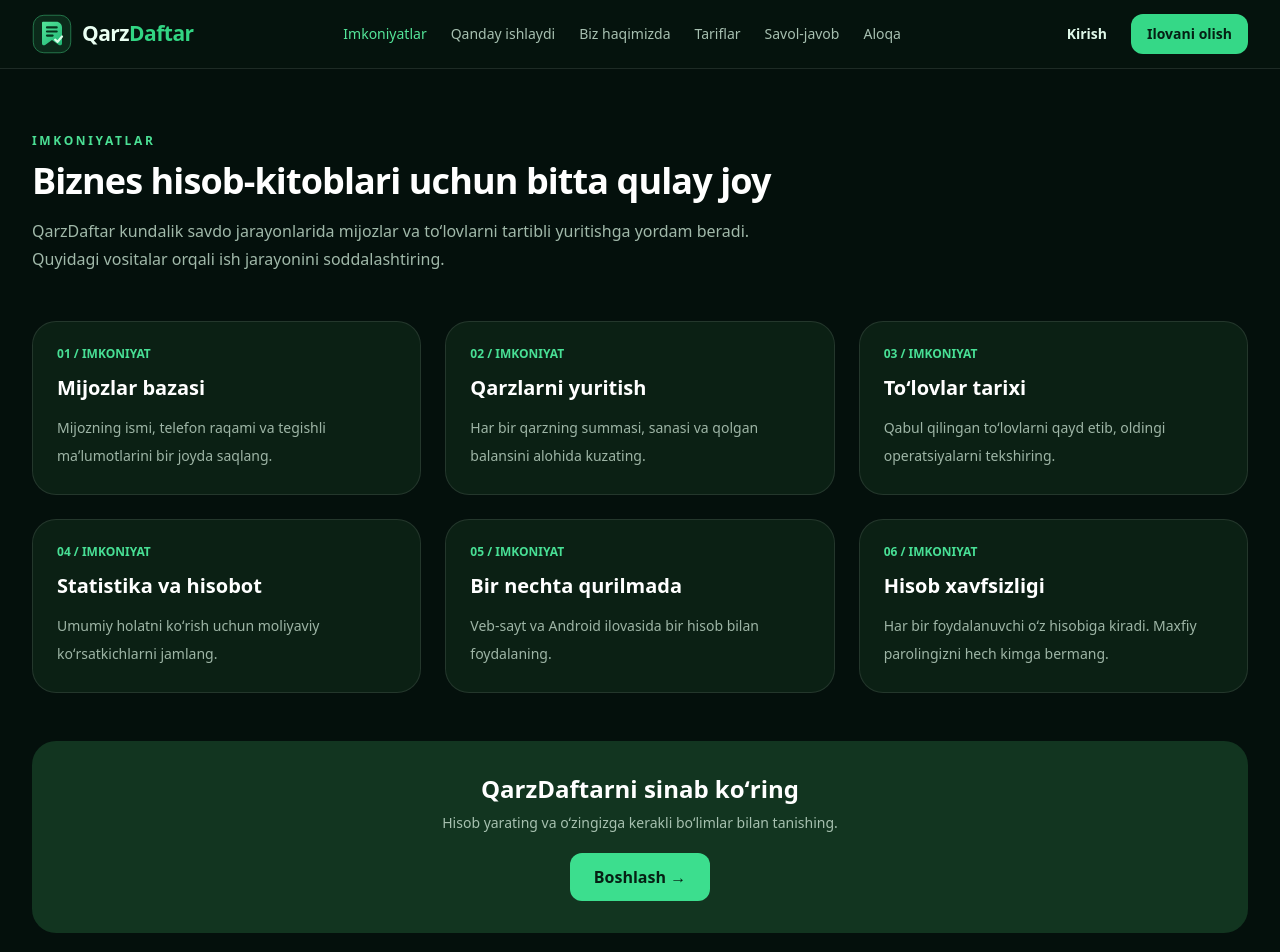
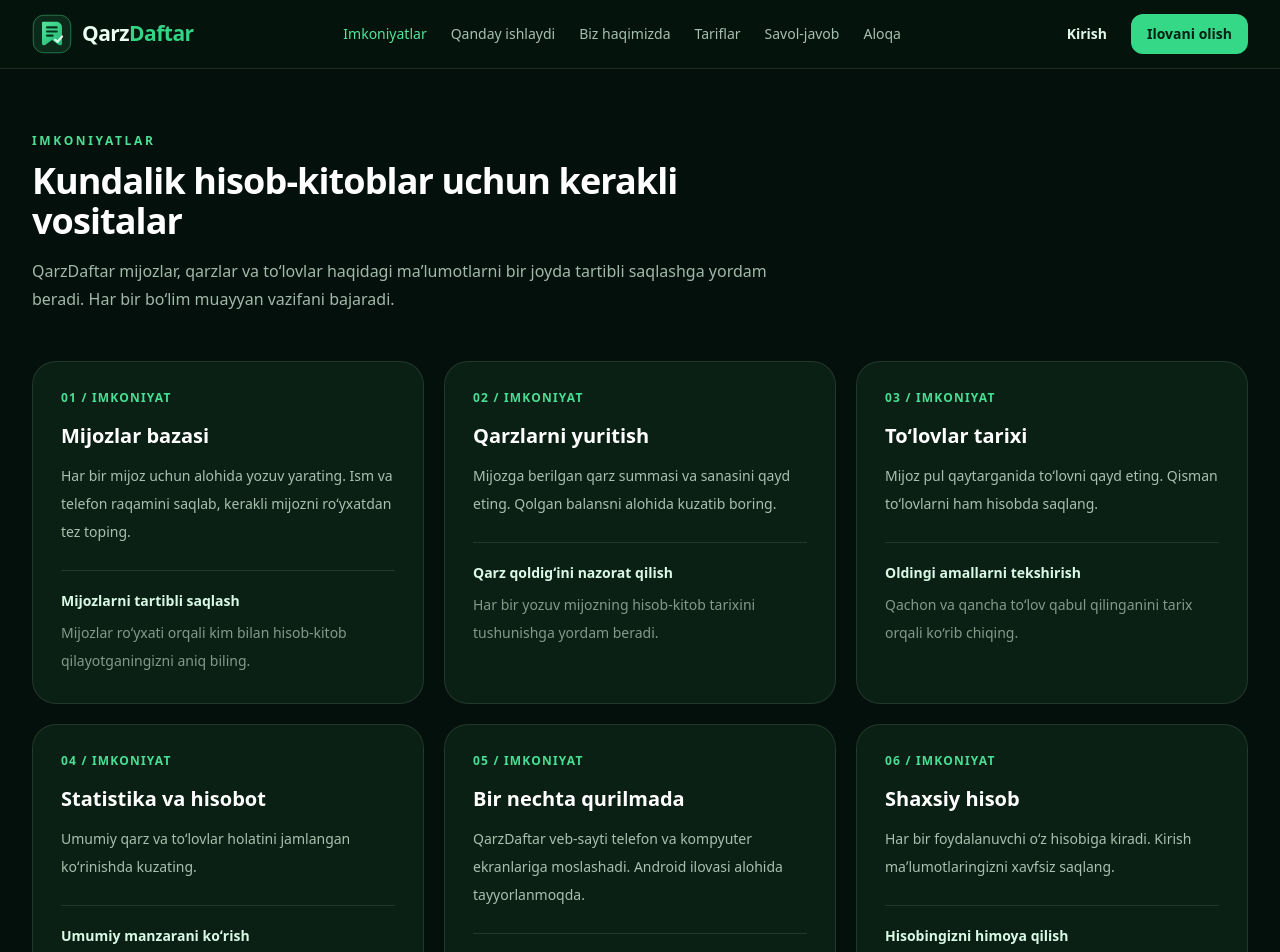
Before and after one commit to i04728109-cell/qarzdaftar, a Next.js app: page /features in a window 1280 px wide. Shown: the top 952 px of the page. Built offline with nearby package versions, Linux system fonts and the light colour scheme.

Commit message:
Expand QarzDaftar feature information

```diff
--- a/src/app/features/page.tsx
+++ b/src/app/features/page.tsx
@@ -1,11 +1,21 @@
 import Link from "next/link";
 import { MarketingFrame, SectionHeading } from "@/components/Marketing";
+
 const features = [
- ["Mijozlar bazasi","Mijozning ismi, telefon raqami va tegishli maʼlumotlarini bir joyda saqlang.","Mijozlar roʻyxati telefon ekranida."],
- ["Qarzlarni yuritish","Har bir qarzning summasi, sanasi va qolgan balansini alohida kuzating.","QarzDaftar bilan ishlayotgan sotuvchi."],
- ["Toʻlovlar tarixi","Qabul qilingan toʻlovlarni qayd etib, oldingi operatsiyalarni tekshiring.","Telefon ekranida muvaffaqiyatli toʻlov."],
- ["Statistika va hisobot","Umumiy holatni koʻrish uchun moliyaviy koʻrsatkichlarni jamlang.","Qarz va toʻlovlar statistikasi."],
- ["Bir nechta qurilmada","Veb-sayt va Android ilovasida bir hisob bilan foydalaning.","QarzDaftar ilovasi smartfonda."],
- ["Hisob xavfsizligi","Har bir foydalanuvchi oʻz hisobiga kiradi. Maxfiy parolingizni hech kimga bermang.","Smartfondan xavfsiz foydalanayotgan mijoz."],
+  ["Mijozlar bazasi", "Har bir mijoz uchun alohida yozuv yarating. Ism va telefon raqamini saqlab, kerakli mijozni roʻyxatdan tez toping.", "Mijozlarni tartibli saqlash", "Mijozlar roʻyxati orqali kim bilan hisob-kitob qilayotganingizni aniq biling."],
+  ["Qarzlarni yuritish", "Mijozga berilgan qarz summasi va sanasini qayd eting. Qolgan balansni alohida kuzatib boring.", "Qarz qoldigʻini nazorat qilish", "Har bir yozuv mijozning hisob-kitob tarixini tushunishga yordam beradi."],
+  ["Toʻlovlar tarixi", "Mijoz pul qaytarganida toʻlovni qayd eting. Qisman toʻlovlarni ham hisobda saqlang.", "Oldingi amallarni tekshirish", "Qachon va qancha toʻlov qabul qilinganini tarix orqali ko‘rib chiqing."],
+  ["Statistika va hisobot", "Umumiy qarz va toʻlovlar holatini jamlangan koʻrinishda kuzating.", "Umumiy manzarani koʻrish", "Hisob-kitoblarni alohida daftarlar yoki tarqoq yozuvlardan qidirmang."],
+  ["Bir nechta qurilmada", "QarzDaftar veb-sayti telefon va kompyuter ekranlariga moslashadi. Android ilovasi alohida tayyorlanmoqda.", "Qulay foydalanish", "Veb-hisob va Android ilovasi bir hisob bilan ishlashi rejalashtirilgan."],
+  ["Shaxsiy hisob", "Har bir foydalanuvchi oʻz hisobiga kiradi. Kirish maʼlumotlaringizni xavfsiz saqlang.", "Hisobingizni himoya qilish", "Parolingizni boshqa odamlar bilan ulashmang va umumiy qurilmada hisobdan chiqishni unutmang."]
 ];
-export default function FeaturesPage(){return <MarketingFrame><section className="mx-auto max-w-7xl px-5 py-16 lg:px-8"><SectionHeading eyebrow="Imkoniyatlar" title="Biznes hisob-kitoblari uchun bitta qulay joy" text="QarzDaftar kundalik savdo jarayonlarida mijozlar va toʻlovlarni tartibli yuritishga yordam beradi. Quyidagi vositalar orqali ish jarayonini soddalashtiring."/><div className="mt-12 grid gap-6 md:grid-cols-2 lg:grid-cols-3">{features.map(([t,d],i)=><article key={t} className="rounded-3xl border border-white/10 bg-[#0b2014] p-6"><p className="text-xs font-bold text-[#48df95]">0{i+1} / IMKONIYAT</p><h2 className="mt-3 text-xl font-extrabold text-white">{t}</h2><p className="mt-3 text-sm leading-7 text-[#9eb5a6]">{d}</p></article>)}</div><div className="mt-12 rounded-3xl bg-[#123520] p-8 text-center"><h2 className="text-2xl font-black text-white">QarzDaftarni sinab koʻring</h2><p className="mt-2 text-sm text-[#a7c1b0]">Hisob yarating va oʻzingizga kerakli boʻlimlar bilan tanishing.</p><Link href="/login?next=/app" className="mt-5 inline-flex rounded-xl bg-[#3cde8e] px-6 py-3 font-bold text-[#062014]">Boshlash →</Link></div></section></MarketingFrame>}
+
+export default function FeaturesPage() {
+  return <MarketingFrame><section className="mx-auto max-w-7xl px-5 py-16 lg:px-8">
+    <SectionHeading eyebrow="Imkoniyatlar" title="Kundalik hisob-kitoblar uchun kerakli vositalar" text="QarzDaftar mijozlar, qarzlar va toʻlovlar haqidagi maʼlumotlarni bir joyda tartibli saqlashga yordam beradi. Har bir boʻlim muayyan vazifani bajaradi." />
+    <div className="mt-12 grid gap-5 md:grid-cols-2 lg:grid-cols-3">{features.map(([title,desc,sub,detail],i)=><article key={title} className="rounded-3xl border border-white/10 bg-[#0b2014] p-7">
+      <p className="text-xs font-bold tracking-widest text-[#48df95]">0{i+1} / IMKONIYAT</p><h2 className="mt-4 text-xl font-extrabold text-white">{title}</h2><p className="mt-3 text-sm leading-7 text-[#a9c0b1]">{desc}</p><div className="mt-6 border-t border-white/10 pt-5"><h3 className="text-sm font-bold text-[#d9f8e5]">{sub}</h3><p className="mt-2 text-sm leading-7 text-[#819b8b]">{detail}</p></div>
+    </article>)}</div>
+    <div className="mt-12 rounded-3xl border border-[#286a44] bg-[#0d2b1a] p-8 sm:p-10"><div className="max-w-3xl"><p className="text-xs font-bold uppercase tracking-widest text-[#65e8a1]">Boshlash oson</p><h2 className="mt-3 text-2xl font-black text-white sm:text-3xl">Avval mijozlaringizni kiriting, keyin hisob-kitoblarni yuriting</h2><p className="mt-3 text-sm leading-7 text-[#a9c4b3]">Hisob yaratganingizdan soʻng mijozlar roʻyxatini shakllantiring. Har bir mijoz uchun qarz va toʻlov yozuvlarini alohida yuritishingiz mumkin.</p><Link href="/how-it-works" className="mt-6 inline-flex rounded-xl bg-[#3cde8e] px-6 py-3 font-bold text-[#062014]">Ishlash tartibini koʻrish →</Link></div></div>
+  </section></MarketingFrame>;
+}
```
